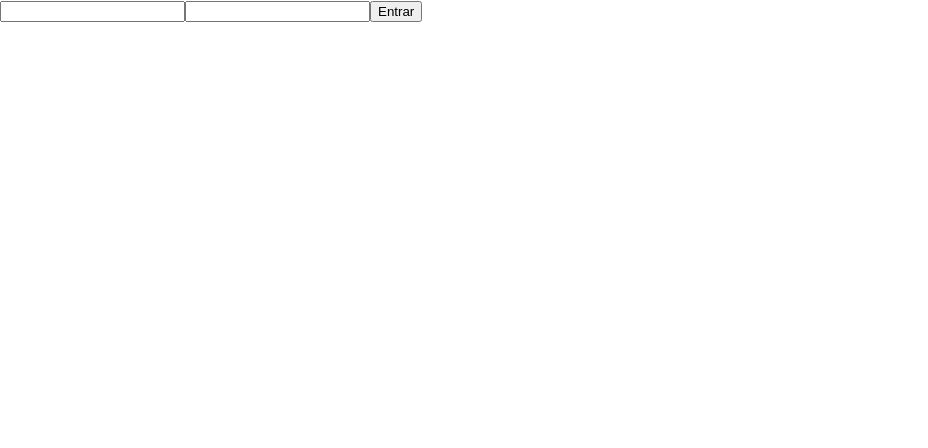
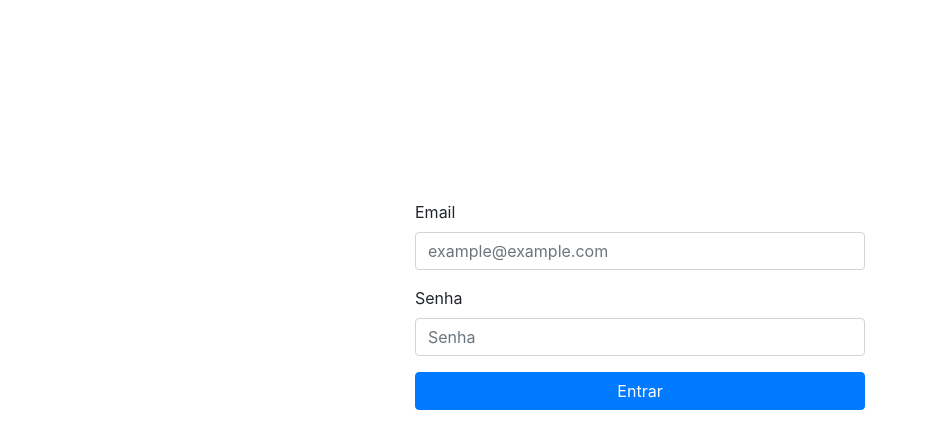
Before and after one commit to nathan-mello/ProjetoIntegador, a React (Create React App) app in the folder front/: page / in a window 1280 px wide. Shown: the top 448 px of the page, without its empty margins (0-928 px from the left). Built offline with nearby package versions, Linux system fonts and the light colour scheme.

Commit message:
feat(Login): adding login page styles

```diff
--- a/front/package.json
+++ b/front/package.json
@@ -6,7 +6,9 @@
     "@testing-library/jest-dom": "^4.2.4",
     "@testing-library/react": "^9.3.2",
     "@testing-library/user-event": "^7.1.2",
+    "bootstrap": "^4.5.0",
     "react": "^16.13.1",
+    "react-bootstrap": "^1.0.1",
     "react-dom": "^16.13.1",
     "react-scripts": "3.4.1"
   },
--- a/front/src/index.js
+++ b/front/src/index.js
@@ -2,6 +2,7 @@ import React from 'react';
 import ReactDOM from 'react-dom';
 import './index.css';
 import App from './App';
+import 'bootstrap/dist/css/bootstrap.min.css';
 import * as serviceWorker from './serviceWorker';
 
 ReactDOM.render(
--- a/front/src/pages/Login.js
+++ /dev/null
@@ -1,23 +0,0 @@
-import React, { useState } from 'react';
-
-const Login = () => {
-  const [login, setLogin] = useState('');
-  const [password, setPassword] = useState('');
-  return (
-    <div id="login">
-      <form className="login__form">
-        <input
-          value={login}
-          onChange={(e) => setLogin(e.target.value)}>
-        </input>
-        <input
-          value={password}
-          onChange={(e) => setPassword(e.target.value)}>
-        </input>
-        <button type="submit">Entrar</button>
-      </form>
-    </div>
-  )
-};
-
-export default Login;
--- /dev/null
+++ b/front/src/pages/Login/index.js
@@ -0,0 +1,40 @@
+import React, { useState } from 'react';
+import Form from 'react-bootstrap/Form';
+import Button from 'react-bootstrap/Button';
+import './styles.css';
+
+const Login = () => {
+  const [login, setLogin] = useState('');
+  const [password, setPassword] = useState('');
+  return (
+    <div id="login">
+      <Form>
+        <Form.Group>
+          <Form.Label>Email</Form.Label>
+          <Form.Control
+            placeholder="example@example.com"
+            type="email"
+            value={login}
+            required
+            onChange={e => setLogin(e.target.value)}
+          />
+        </Form.Group>
+        <Form.Group>
+          <Form.Label>Senha</Form.Label>
+          <Form.Control
+            placeholder="Senha"
+            type="password"
+            value={password}
+            required
+            onChange={e => setPassword(e.target.value)}
+          />
+        </Form.Group>
+        <Button variant="primary" type="submit" block>
+          Entrar
+        </Button>
+      </Form>
+    </div>
+  )
+};
+
+export default Login;
--- /dev/null
+++ b/front/src/pages/Login/styles.css
@@ -0,0 +1,4 @@
+#login {
+  max-width: 450px;
+  margin: 200px auto;
+}
```
Also changed, not shown: 1 other file (tests, documents, lock files or other folders).
